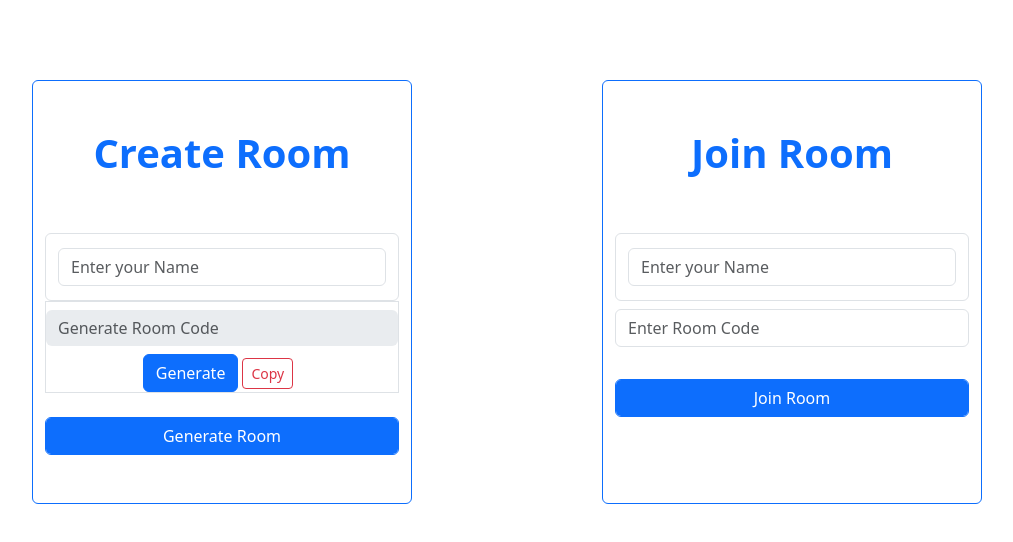
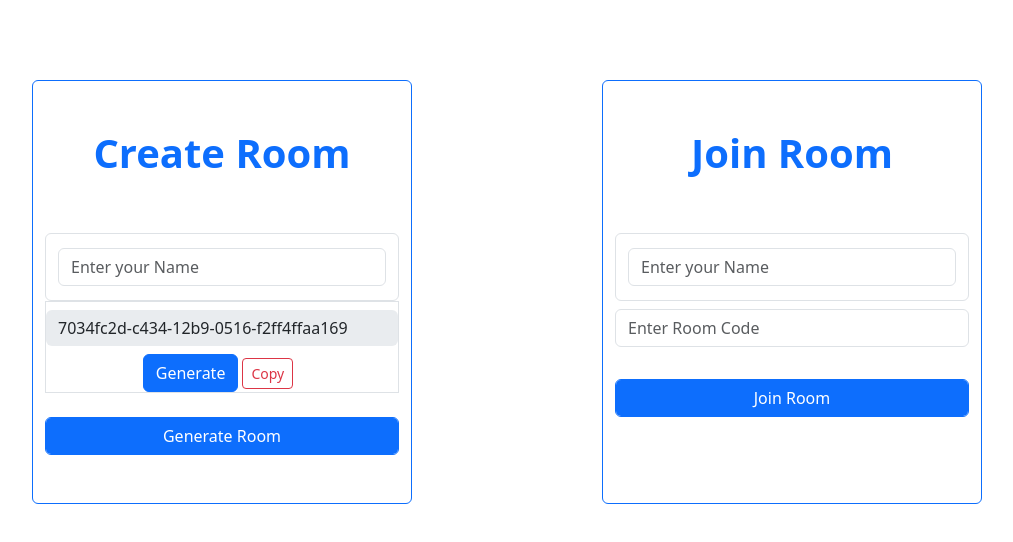
Before and after one commit to shreetsu/white-board, a React (Vite) app in the folder frontend/: page / in a window 1280 px wide. Shown: the top 542 px of the page, without its empty margins (133-1146 px from the left). Built offline with nearby package versions, Linux system fonts and the light colour scheme.

Commit message:
Correction in line and generate room id feature added

```diff
--- a/frontend/src/App.jsx
+++ b/frontend/src/App.jsx
@@ -1,14 +1,34 @@
 import Forms from './components/Forms/index.jsx';
-import{ Route, Routes } from "react-router-dom";
+import{ Route, Routes, UNSAFE_useRouteId } from "react-router-dom";
 import "./App.css";
 import RoomPage from "./pages/RoomPage"
 
 const App = () => {
 
+  const uuid = () => {
+    let s4 = () => {
+      return (((1 + Math.random()) * 0x10000) | 0).toString(16).substring(1);
+    };
+    return (
+      s4() +
+      s4() +
+      "-" +
+      s4() +
+      "-" +
+      s4() +
+      "-" +
+      s4() +
+      "-" +
+      s4() +
+      s4() +
+      s4()
+    );
+  };
+
   return (
     <div className="container">
       <Routes>
-        <Route path="/" element={<Forms/>} />
+        <Route path="/" element={<Forms uuid = {uuid}/>} />
         <Route path="/:roomId" element={<RoomPage/>} />
       </Routes>
 
--- a/frontend/src/components/Forms/CreateRoomForm/index.jsx
+++ b/frontend/src/components/Forms/CreateRoomForm/index.jsx
@@ -1,4 +1,8 @@
-const CreateRoomForm=()=>{
+import { useState } from "react";
+
+const CreateRoomForm=({uuid})=>{
+    const [roomId, setRoomId] = useState(uuid());
+    const [name, setName] = useState("");
     return (
         <form className="form col-md-12 mt-5">
             <div className="form-control">
@@ -10,13 +14,16 @@ const CreateRoomForm=()=>{
                 <div className="input-group d-flex align-items-center justify-content-center">
                     <input
                         type="text"
+                        value={roomId}
                         className="form-control my-2 border-0"
                         placeholder="Generate Room Code"
                         disabled
                     />
                 </div>
                 <div className="input-group-append">
-                    <button className="btn btn-primary bt-sm me-1" type="button">
+                    <button className="btn btn-primary bt-sm me-1"
+                    onClick = {() => (setRoomId(uuid()))}
+                    type="button">
                         Generate
                     </button>
                     <button className="btn btn-outline-danger btn-sm me-2" type="button">Copy</button>
--- a/frontend/src/components/Forms/index.jsx
+++ b/frontend/src/components/Forms/index.jsx
@@ -3,12 +3,12 @@ import JoinRoomForm from "./JoinRoomForm";
 import "./index.css";
 import React from 'react';
 
-const Forms = () => {
+const Forms = ({uuid}) => {
   return (
     <div className="row h-100">
       <div className="col-md-4 mt-5 form-box py-5  border border border-primary rounded mx-auto d-flex flex-column align-items-center">
         <h1 className="text-primary fw-bold">Create Room</h1>
-        <CreateRoomForm/>
+        <CreateRoomForm uuid = {uuid}/>
       </div>
       <div className="col-md-4 mt-5 form-box py-5  border border border-primary rounded mx-auto d-flex flex-column align-items-center">
         <h1 className="text-primary fw-bold">Join Room</h1>
--- a/frontend/src/components/Whiteboard/index.jsx
+++ b/frontend/src/components/Whiteboard/index.jsx
@@ -141,19 +141,20 @@ const Whiteboard = ({ canvasRef, ctxRef, elements, setElements,tool,color }) =>
       );
     }
     else if(tool==="line"){
-      setElements((prevElements) =>
-        prevElements.map((ele,index)=>{
+      setElements((prev) =>
+        prev.map((ele,index)=>{
           if(index===elements.length-1){
             return{
                 ...ele,
                 width:offsetX,
-                hegit:offsetY,
+                height:offsetY,
             };
-          }else{
-          return ele;
-        }
-      })
-     );
+          }
+          else{
+            return ele;
+          };
+        })
+      );
     }
     else if(tool==="rect"){
       setElements((prevElements) =>
```
